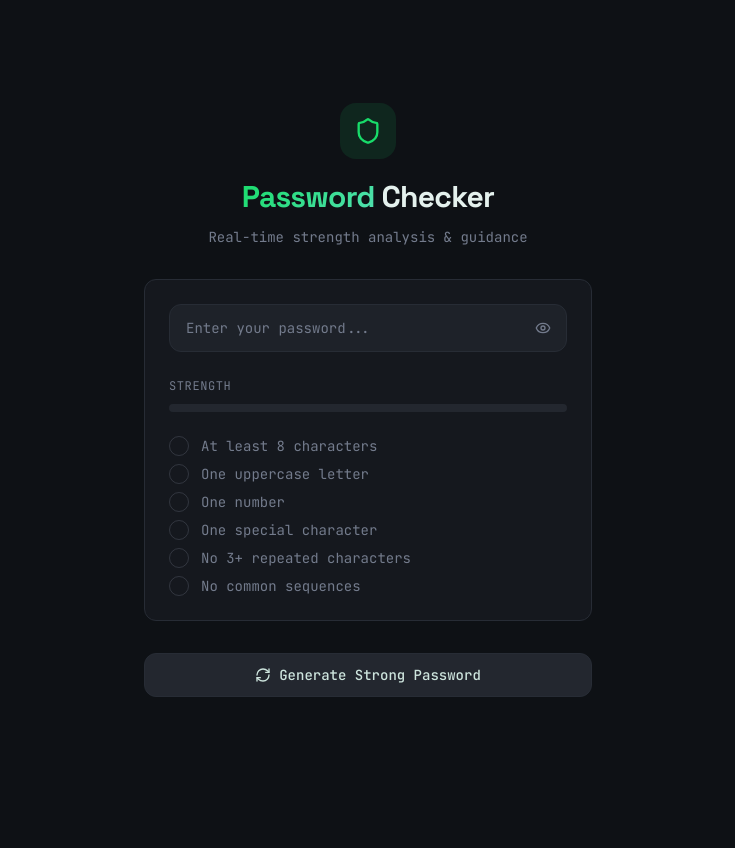
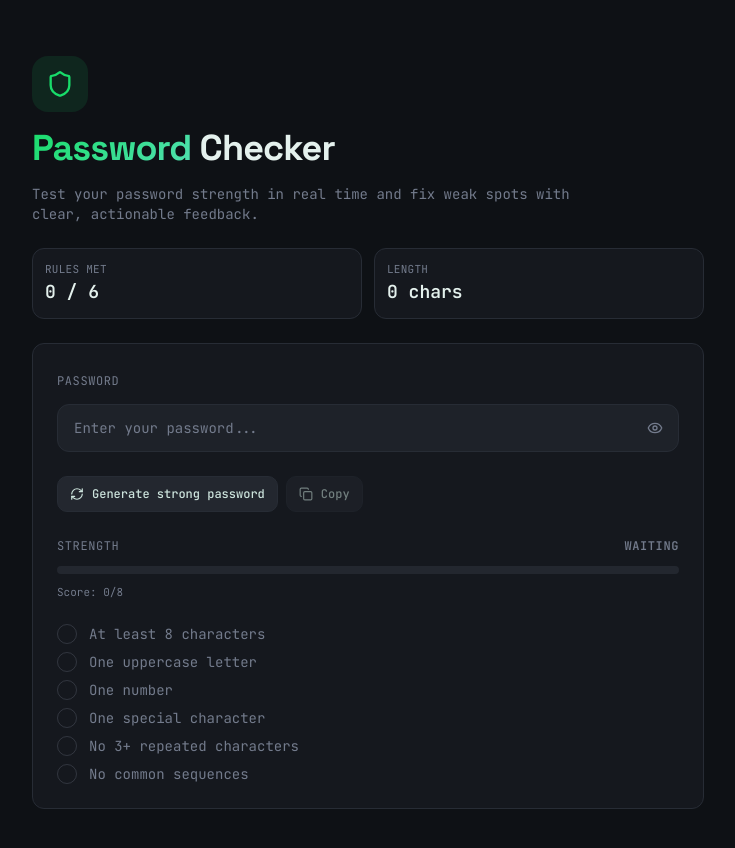
Before and after one commit to Vincyyy07/secure-password, a React (Vite) app: page / in a window 1280 px wide. Shown: the top 848 px of the page, without its empty margins (272-1007 px from the left). Before the commit the page ends 800 px from the top, so only its background shows below. Built offline with nearby package versions, Linux system fonts and the light colour scheme; the HTML template or start-up script is replaced by a standard one.

Commit message:
changed ui

```diff
--- a/src/components/PasswordChecker.tsx
+++ b/src/components/PasswordChecker.tsx
@@ -13,6 +13,7 @@ export function PasswordChecker() {
   const { score, strength, passed } = useMemo(() => evaluatePassword(password), [password]);
   const crackTime = useMemo(() => estimateCrackTime(password), [password]);
   const maxScore = rules.length + 2;
+  const completion = Math.round((passed.length / rules.length) * 100);
 
   const handleGenerate = () => {
     const pw = generateStrongPassword();
@@ -27,33 +28,51 @@ export function PasswordChecker() {
   };
 
   return (
-    <div className="w-full max-w-md mx-auto space-y-8">
+    <div className="w-full max-w-2xl mx-auto space-y-6">
       {/* Header */}
-      <div className="text-center space-y-3">
-        <div className="inline-flex items-center justify-center w-14 h-14 rounded-2xl bg-primary/10 mb-2">
+      <div className="space-y-4">
+        <div className="inline-flex items-center justify-center w-14 h-14 rounded-2xl bg-primary/10">
           <Shield className="w-7 h-7 text-primary" />
         </div>
-        <h1 className="text-3xl font-bold font-heading tracking-tight">
+        <h1 className="text-3xl font-bold font-heading tracking-tight sm:text-4xl">
           <span className="text-gradient-primary">Password</span>{" "}
           <span className="text-foreground">Checker</span>
         </h1>
-        <p className="text-sm text-muted-foreground font-mono">
-          Real-time strength analysis & guidance
+        <p className="text-sm text-muted-foreground font-mono max-w-xl">
+          Test your password strength in real time and fix weak spots with clear, actionable feedback.
         </p>
+      </div>
+
+      <div className="grid grid-cols-2 gap-3">
+        <div className="rounded-lg border bg-card p-3">
+          <p className="text-[11px] font-mono uppercase tracking-wide text-muted-foreground">Rules met</p>
+          <p className="text-lg font-semibold font-mono text-foreground">
+            {passed.length} / {rules.length}
+          </p>
+        </div>
+        <div className="rounded-lg border bg-card p-3">
+          <p className="text-[11px] font-mono uppercase tracking-wide text-muted-foreground">Length</p>
+          <p className="text-lg font-semibold font-mono text-foreground">{password.length} chars</p>
+        </div>
       </div>
 
       {/* Input Card */}
       <div
         className={cn(
-          "rounded-xl border bg-card p-6 space-y-6 transition-shadow duration-500",
+          "rounded-xl border bg-card p-5 sm:p-6 space-y-6 transition-shadow duration-500",
           strength === "strong" && "glow-primary",
           strength === "weak" && password && "glow-destructive",
           strength === "medium" && "glow-warning"
         )}
       >
         {/* Password Input */}
-        <div className="relative">
+        <div className="space-y-3">
+          <label htmlFor="password-input" className="text-xs font-mono uppercase tracking-wider text-muted-foreground">
+            Password
+          </label>
+          <div className="relative">
           <input
+            id="password-input"
             type={showPassword ? "text" : "password"}
             value={password}
             onChange={(e) => setPassword(e.target.value)}
@@ -69,23 +88,33 @@ export function PasswordChecker() {
             >
               {showPassword ? <EyeOff className="w-4 h-4" /> : <Eye className="w-4 h-4" />}
             </button>
-            {password && (
-              <button
-                onClick={handleCopy}
-                className="p-2 rounded-md text-muted-foreground hover:text-foreground hover:bg-secondary transition-colors"
-                aria-label="Copy password"
-              >
-                <Copy className="w-4 h-4" />
-              </button>
-            )}
           </div>
+        </div>
+        </div>
+
+        <div className="flex flex-wrap gap-2">
+          <button
+            onClick={handleGenerate}
+            className="h-9 rounded-md bg-secondary text-secondary-foreground font-mono text-xs font-medium flex items-center justify-center gap-2 hover:bg-secondary/80 transition-colors border border-border px-3"
+          >
+            <RefreshCw className="w-3.5 h-3.5" />
+            Generate strong password
+          </button>
+          <button
+            onClick={handleCopy}
+            disabled={!password}
+            className="h-9 rounded-md bg-secondary text-secondary-foreground font-mono text-xs font-medium flex items-center justify-center gap-2 hover:bg-secondary/80 transition-colors border border-border px-3 disabled:opacity-50 disabled:cursor-not-allowed"
+          >
+            <Copy className="w-3.5 h-3.5" />
+            Copy
+          </button>
         </div>
 
         {/* Strength Bar */}
         <StrengthBar strength={strength} score={score} maxScore={maxScore} />
 
         {/* Crack Time */}
-        {password && (
+        {password.length > 0 && (
           <div className="flex items-center justify-between rounded-lg bg-secondary/50 px-4 py-3">
             <span className="text-xs font-mono text-muted-foreground">Est. crack time</span>
             <span
@@ -98,6 +127,18 @@ export function PasswordChecker() {
             >
               {crackTime}
             </span>
+          </div>
+        )}
+
+        {password.length > 0 && (
+          <div className="space-y-1">
+            <div className="flex items-center justify-between text-[11px] font-mono uppercase tracking-wide text-muted-foreground">
+              <span>Checklist completion</span>
+              <span>{completion}%</span>
+            </div>
+            <div className="h-1.5 w-full rounded-full bg-secondary overflow-hidden">
+              <div className="h-full rounded-full bg-primary transition-all duration-500" style={{ width: `${completion}%` }} />
+            </div>
           </div>
         )}
 
@@ -120,15 +161,6 @@ export function PasswordChecker() {
           </p>
         )}
       </div>
-
-      {/* Generate Button */}
-      <button
-        onClick={handleGenerate}
-        className="w-full h-11 rounded-lg bg-secondary text-secondary-foreground font-mono text-sm font-medium flex items-center justify-center gap-2 hover:bg-secondary/80 transition-colors border border-border"
-      >
-        <RefreshCw className="w-4 h-4" />
-        Generate Strong Password
-      </button>
     </div>
   );
 }
--- a/src/components/StrengthBar.tsx
+++ b/src/components/StrengthBar.tsx
@@ -18,23 +18,22 @@ export function StrengthBar({ strength, score, maxScore }: StrengthBarProps) {
   const config = strength !== "none" ? strengthConfig[strength] : null;
 
   return (
-    <div className="space-y-2">
+    <div className="space-y-2.5">
       <div className="flex justify-between items-center h-5">
         <span className="text-xs font-mono text-muted-foreground tracking-wider uppercase">
           Strength
         </span>
-        {config && (
         <span
           className={cn(
             "text-xs font-mono font-semibold tracking-wider uppercase transition-colors duration-300",
+            strength === "none" && "text-muted-foreground",
             strength === "weak" && "text-destructive",
             strength === "medium" && "text-warning",
             strength === "strong" && "text-primary"
           )}
         >
-            {config.label}
+          {config?.label ?? "Waiting"}
         </span>
-        )}
       </div>
       <div className="h-2 w-full rounded-full bg-secondary overflow-hidden">
         <div
@@ -45,6 +44,7 @@ export function StrengthBar({ strength, score, maxScore }: StrengthBarProps) {
           style={{ width: `${percentage}%` }}
         />
       </div>
+      <p className="text-[11px] font-mono text-muted-foreground">Score: {score}/{maxScore}</p>
     </div>
   );
 }
--- a/src/pages/Index.tsx
+++ b/src/pages/Index.tsx
@@ -2,8 +2,10 @@ import { PasswordChecker } from "@/components/PasswordChecker";
 
 const Index = () => {
   return (
-    <main className="min-h-screen flex items-center justify-center px-4 py-12 bg-background">
-      <PasswordChecker />
+    <main className="min-h-screen bg-background px-4 py-10 sm:px-6 sm:py-14">
+      <div className="mx-auto w-full max-w-3xl">
+        <PasswordChecker />
+      </div>
     </main>
   );
 };
```
Also changed, not shown: 1 other file (tests, documents, lock files or other folders). Lines whose indentation alone changed are shown as unchanged.
